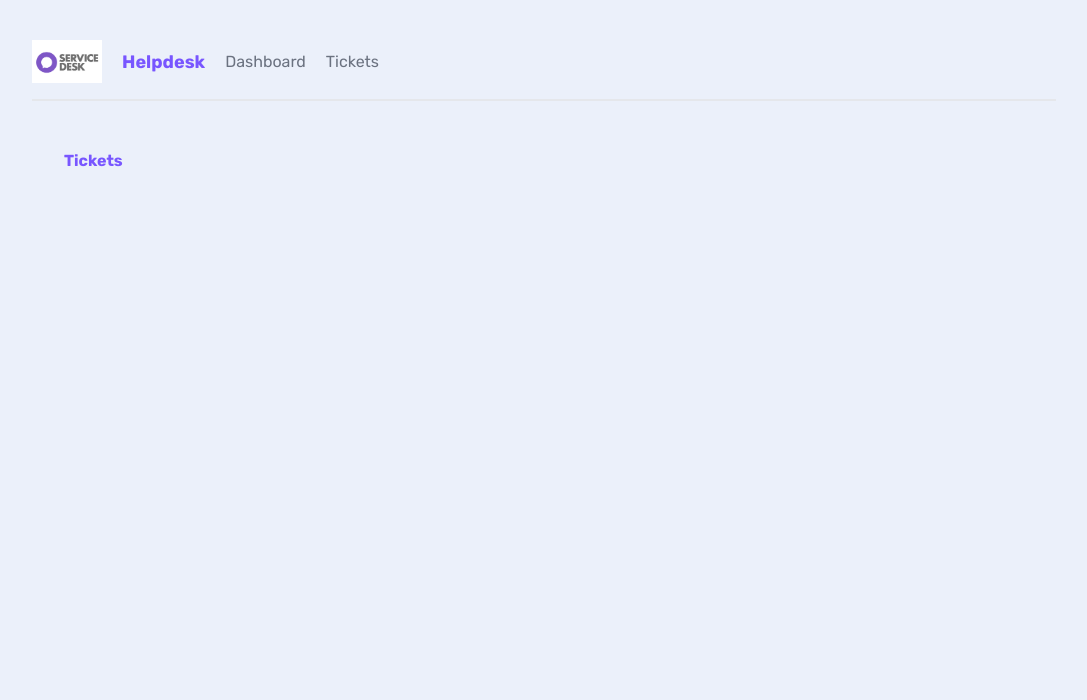
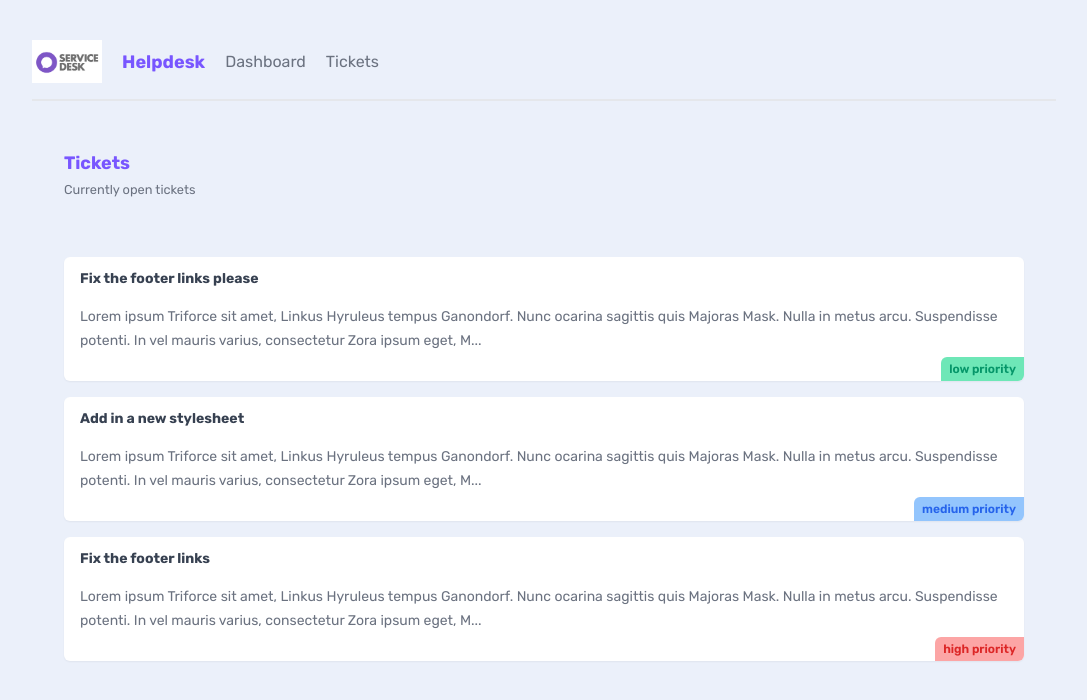
Before and after one commit to Ianmacdonald1989/helpdesk_system-, a Next.js app: page /tickets in a window 1280 px wide. Shown: the top 700 px of the page, without its empty margins (96-1183 px from the left). Built offline with nearby package versions, Linux system fonts and the light colour scheme; data requests are answered from the project's data file.

Commit message:
json db populated, tickets showing in view tickets, key and priority assigned

```diff
--- /dev/null
+++ b/_data/db.json
@@ -0,0 +1,25 @@
+{
+"tickets": [
+    {
+    "id": "1",
+    "title": "Fix the footer links please",
+    "body": "Lorem ipsum Triforce sit amet, Linkus Hyruleus tempus Ganondorf. Nunc ocarina sagittis quis Majoras Mask. Nulla in metus arcu. Suspendisse potenti. In vel mauris varius, consectetur Zora ipsum eget, Master Sword porttitor urna. Fusce elementum urna elit, eget eleifend velit consectetur eget. Integer vel lobortis ipsum, vitae auctor Ocarina of Time. Donec sed urna dapibus, interdum magna a, eleifend magna. Curabitur tincidunt enim a neque volutpat. Phasellus auctor magna vel nunc pretium, ut volutpat justo tristique. Pellentesque cursus convallis mauris, in tempus enim tincidunt vitae.",
+    "priority": "low",
+    "user_email": "yan@nandos.dev"
+    },
+    {
+    "id": "2",
+    "title": "Add in a new stylesheet",
+    "body": "Lorem ipsum Triforce sit amet, Linkus Hyruleus tempus Ganondorf. Nunc ocarina sagittis quis Majoras Mask. Nulla in metus arcu. Suspendisse potenti. In vel mauris varius, consectetur Zora ipsum eget, Master Sword porttitor urna. Fusce elementum urna elit, eget eleifend velit consectetur eget. Integer vel lobortis ipsum, vitae auctor Ocarina of Time. Donec sed urna dapibus, interdum magna a, eleifend magna. Curabitur tincidunt enim a neque volutpat. Phasellus auctor magna vel nunc pretium, ut volutpat justo tristique. Pellentesque cursus convallis mauris, in tempus enim tincidunt vitae.",
+    "priority": "medium",
+    "user_email": "yan@nandos.dev"
+    },
+    {
+    "id": "3",
+    "title": "Fix the footer links",
+    "body": "Lorem ipsum Triforce sit amet, Linkus Hyruleus tempus Ganondorf. Nunc ocarina sagittis quis Majoras Mask. Nulla in metus arcu. Suspendisse potenti. In vel mauris varius, consectetur Zora ipsum eget, Master Sword porttitor urna. Fusce elementum urna elit, eget eleifend velit consectetur eget. Integer vel lobortis ipsum, vitae auctor Ocarina of Time. Donec sed urna dapibus, interdum magna a, eleifend magna. Curabitur tincidunt enim a neque volutpat. Phasellus auctor magna vel nunc pretium, ut volutpat justo tristique. Pellentesque cursus convallis mauris, in tempus enim tincidunt vitae.",
+    "priority": "high",
+    "user_email": "greg@nandos.dev"
+    }
+]
+}
--- /dev/null
+++ b/app/tickets/TicketList.jsx
@@ -0,0 +1,32 @@
+async function getTickets(){
+    const res = await fetch('http://localhost:4000/tickets', {
+        next: {
+            revalidate: 0 //always fresh data
+        }
+    })
+
+    return res.json()
+}
+
+export default async function TicketList() {
+    const tickets = await getTickets()
+
+return (
+<>
+{tickets.map((ticket) => (
+<div key={ticket.id} className="card my-5">
+    <h3>{ticket.title}</h3>
+    <p>{ticket.body.slice(0, 200)}...</p>
+    <div className={`pill ${ticket.priority}`}>
+        {ticket.priority} priority
+    </div>
+
+</div>
+))}
+
+{tickets.length === 0 && (
+   <p className="text-center">There are no open tickets, Well Done!!</p>
+)}
+</>
+)
+}
--- a/app/tickets/page.jsx
+++ b/app/tickets/page.jsx
@@ -1,9 +1,17 @@
 import React from 'react'
+import TicketList from './ticketList'
 
 export default function Tickets() {
   return (
     <main>
-        <h2>Tickets</h2>
+        <nav>
+          <div>
+            <h2>Tickets</h2>
+            <p><small>Currently open tickets</small></p>
+          </div>
+        </nav>
+
+        <TicketList />
     </main>
 
   )
```
Also changed, not shown: app/components/NavBar.jsx (indentation only).
